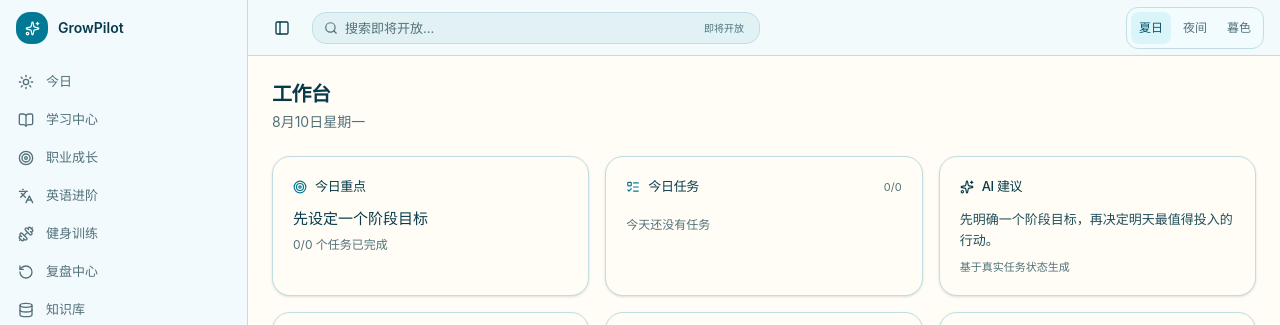
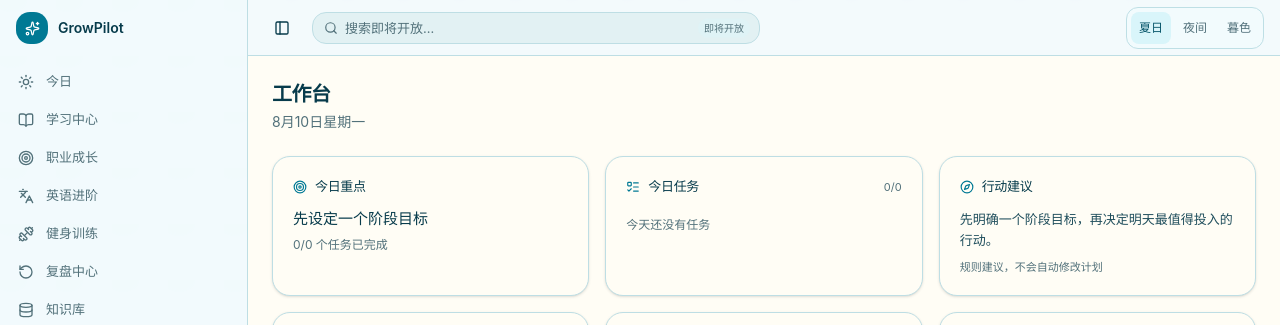
Before and after one commit to GrowPilot-Leo/Personal-Workspace, a Next.js app in the folder apps/web/: page /dashboard in a window 1280 px wide. Shown: the top 325 px of the page. Built offline with nearby package versions, Linux system fonts and the light colour scheme.

Commit message:
fix(product): label deterministic guidance truthfully

```diff
--- a/apps/web/src/components/ai/ai-suggestion-card.tsx
+++ b/apps/web/src/components/ai/ai-suggestion-card.tsx
@@ -1,18 +1,18 @@
 "use client";
 
-import { Sparkles } from "lucide-react";
+import { Compass } from "lucide-react";
 import { DashboardCard } from "@/components/dashboard/dashboard-card";
 
-type AiSuggestionCardProps = {
+type ActionSuggestionCardProps = {
   suggestion: string;
 };
 
-/** AI 建议 — driven by the real V1 next-day suggestion rule. */
-export function AiSuggestionCard({ suggestion }: AiSuggestionCardProps) {
+/** Deterministic action suggestion derived from the real daily-loop state. */
+export function AiSuggestionCard({ suggestion }: ActionSuggestionCardProps) {
   return (
-    <DashboardCard title="AI 建议" icon={<Sparkles size={14} className="text-ai-accent" />}>
+    <DashboardCard title="行动建议" icon={<Compass size={14} className="text-primary" />}>
       <p className="text-[13px] leading-relaxed text-foreground/90">{suggestion}</p>
-      <p className="mt-2 text-[11px] text-muted-foreground">基于真实任务状态生成</p>
+      <p className="mt-2 text-[11px] text-muted-foreground">规则建议，不会自动修改计划</p>
     </DashboardCard>
   );
 }
```
